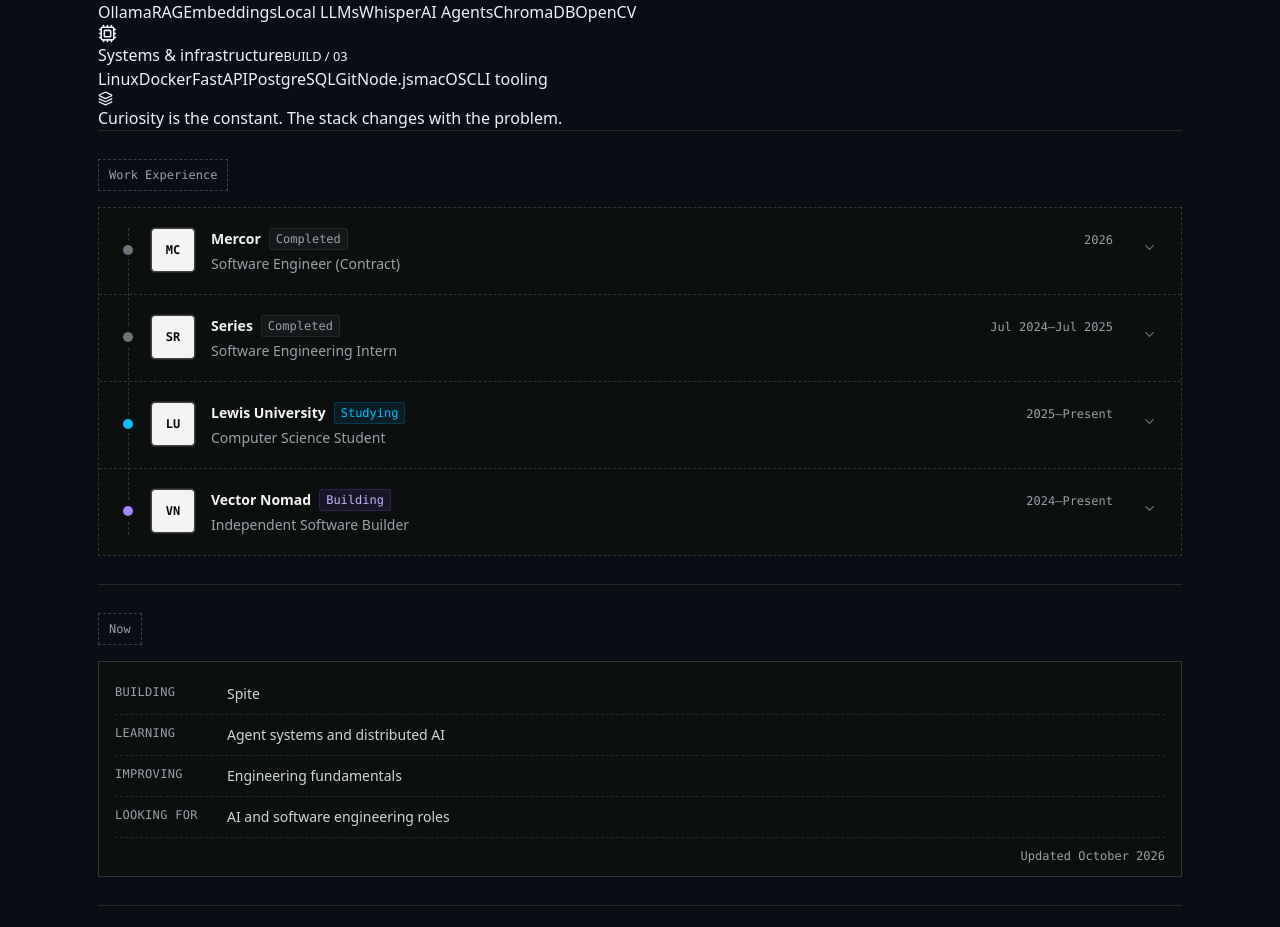
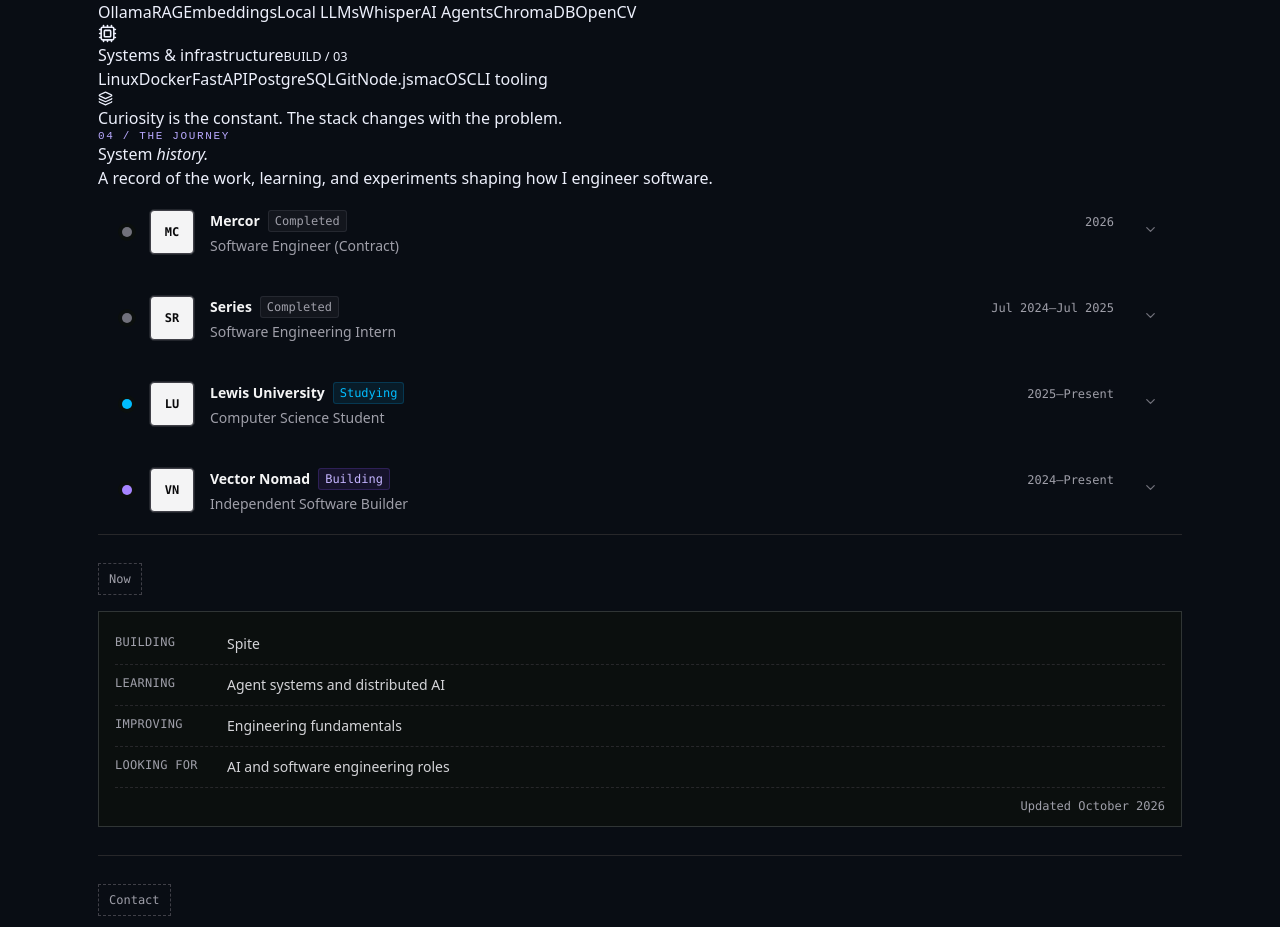
Before and after one commit to vectornomad/portfolio-2026, a React (Vite) app: page / in a window 1280 px wide. Shown: the part 2688-3615 px from the top of the page. Built offline with nearby package versions, Linux system fonts and the light colour scheme.

Commit message:
Extend Signal Lab system to src/components/ExperienceTimeline.tsx

```diff
--- a/src/components/ExperienceTimeline.tsx
+++ b/src/components/ExperienceTimeline.tsx
@@ -1,21 +1,8 @@
 import { ExperienceItem } from "./ExperienceItem";
-import { SectionLabel } from "./SectionLabel";
 import { experience } from "../data/experience";
-
 export function ExperienceTimeline() {
-  return (
-    <section id="experience" className="border-t border-zinc-800 py-7">
-      <SectionLabel>Work Experience</SectionLabel>
-
-      <div className="relative mt-4 border border-dashed border-[#303535] bg-[#0b0f0e]">
-        <div
-          className="absolute bottom-5 left-7.25 top-5 border-l border-dashed border-[#303535]"
-          aria-hidden="true"
-        />
-        {experience.map((item) => (
-          <ExperienceItem item={item} key={item.id} />
-        ))}
-      </div>
-    </section>
-  );
+  return <section id="experience" className="lab-section" aria-labelledby="experience-heading">
+    <div className="lab-section-head"><div><p className="signal-section-kicker">04 / THE JOURNEY</p><h2 id="experience-heading">System <em>history.</em></h2></div><p>A record of the work, learning, and experiments shaping how I engineer software.</p></div>
+    <div className="lab-timeline" role="list">{experience.map(item=><div role="listitem" key={item.id}><ExperienceItem item={item}/></div>)}</div>
+  </section>;
 }
```
